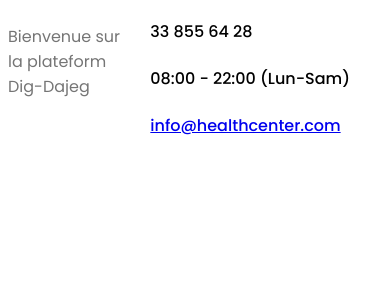
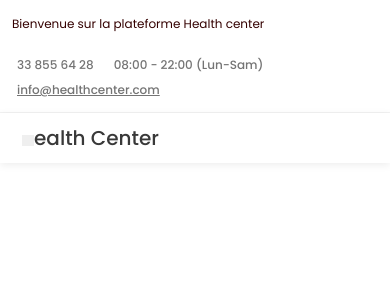
Before and after one commit to sonhibou298/Dig-Dajeg-React, a React (Create React App) app: page / in a window 390 px wide. Shown: the top 300 px of the page. Built offline with nearby package versions, Linux system fonts and the light colour scheme.

Commit message:
FEAT : First Header Done

```diff
--- a/package.json
+++ b/package.json
@@ -6,7 +6,9 @@
     "@testing-library/jest-dom": "^5.16.4",
     "@testing-library/react": "^13.3.0",
     "@testing-library/user-event": "^13.5.0",
+    "bootstrap": "^5.1.3",
     "react": "^18.2.0",
+    "react-bootstrap": "^2.4.0",
     "react-dom": "^18.2.0",
     "react-scripts": "5.0.1",
     "styled-components": "^5.3.5",
--- a/public/index.html
+++ b/public/index.html
@@ -9,6 +9,13 @@
       name="description"
       content="Web site created using create-react-app"
     />
+    <link
+            rel="stylesheet"
+            href="https://cdn.jsdelivr.net/npm/bootstrap@5.1.3/dist/css/bootstrap.min.css"
+            integrity="sha384-1BmE4kWBq78iYhFldvKuhfTAU6auU8tT94WrHftjDbrCEXSU1oBoqyl2QvZ6jIW3"
+            crossorigin="anonymous"
+    />
+    <script src="https://cdn.jsdelivr.net/npm/bootstrap@5.0.2/dist/js/bootstrap.bundle.min.js" integrity="sha384-MrcW6ZMFYlzcLA8Nl+NtUVF0sA7MsXsP1UyJoMp4YLEuNSfAP+JcXn/tWtIaxVXM" crossorigin="anonymous"></script>
     <link rel="apple-touch-icon" href="%PUBLIC_URL%/logo192.png" />
     <!--
       manifest.json provides metadata used when your web app is installed on a
--- a/src/App.js
+++ b/src/App.js
@@ -1,38 +1,19 @@
 
 import './App.css';
-import styled from "styled-components";
+import Header from "./components/Header";
+import React from "react";
+import NavBootstrap from "./components/NavBootstrap";
+import Menu from "./components/Menu";
+
 
 function App() {
   return (
-      <Header>
-        <div className="row">
-            <div className="bienvenue">
-                <p>Bienvenue sur la plateform Dig-Dajeg</p>
-            </div>
-            <div className="info">
-                <span className="phone-icon"><i className="fa fa-phone"></i> 33 855 64 28</span>
-                <span className="date-icon"><i className="fa fa-calendar-plus-o"></i> 08:00 - 22:00 (Lun-Sam)</span>
-                <span className="email-icon"><i className="fa fa-envelope-o"></i> <a href="#">info@healthcenter.com</a></span>
-            </div>
-        </div>
-      </Header>
+      <React.Fragment>
+          <Header/>
+          <Menu/>
+      </React.Fragment>
+
   );
 }
-const Header = styled.header`
-  margin: 0px;
-  padding: 0px;
-  .row{
-    display: flex;
 
-  }
-    p{
-      color: #757575;
-    }
-
-  span{
-    font-weight: 500;
-    display: inline-block;
-    padding: 11px 15px;
-  }
-`
 export default App;
--- a/src/components/Header.js
+++ b/src/components/Header.js
@@ -0,0 +1,31 @@
+import React from 'react';
+import styled from "styled-components";
+
+
+const Header = () => {
+
+    return (
+        <header>
+            <div className="container">
+                <div className="row">
+
+                    <div className="col-md-4 col-sm-5">
+                        <p>Bienvenue sur la plateforme Health center</p>
+                    </div>
+
+                    <div className="col-md-8 col-sm-7 text-align-right">
+                        <span className="phone-icon"><i className="fa fa-phone"></i> 33 855 64 28</span>
+                        <span className="date-icon"><i
+                            className="fa fa-calendar-plus-o"></i> 08:00 - 22:00 (Lun-Sam)</span>
+                        <span className="email-icon"><i className="fa fa-envelope-o"></i> <a
+                            href="#">info@healthcenter.com</a></span>
+                    </div>
+
+                </div>
+            </div>
+        </header>
+
+    )
+}
+
+export default Header;
--- /dev/null
+++ b/src/components/Menu.js
@@ -0,0 +1,37 @@
+import React from 'react';
+
+const Menu = () => {
+
+    return (
+        <section className="navbar navbar-default navbar-static-top" role="navigation">
+            <div className="container">
+
+                <div className="navbar-header">
+                    <button className="navbar-toggle" data-toggle="collapse" data-target=".navbar-collapse">
+                        <span className="icon icon-bar"></span>
+                        <span className="icon icon-bar"></span>
+                        <span className="icon icon-bar"></span>
+                    </button>
+
+
+                    <a href="#" className="navbar-brand"><i className="fa fa-h-square"></i>ealth Center</a>
+                </div>
+
+
+                <div className="collapse navbar-collapse">
+                    <ul className="nav navbar-nav navbar-right">
+                        <li><a href='#'>Acceuil</a></li>
+                        {/*<li><a href="#" className="smoothScroll">A Propos</a></li>*/}
+                        {/*<li><a href="#" className="smoothScroll">Docteurs</a></li>*/}
+                        {/*<li><a href="#" className="smoothScroll">Info</a></li>*/}
+                        {/*<li><a href="#" className="smoothScroll">Contact</a></li>*/}
+                        {/*<a href="#">Menu</a>*/}
+                        {/*<li className="appointment-btn"><a href="#">S'Authentifier</a></li>*/}
+                    </ul>
+                </div>
+
+            </div>
+        </section>
+    )
+}
+export default Menu;
--- /dev/null
+++ b/src/components/NavBootstrap.js
@@ -0,0 +1,40 @@
+import React from 'react';
+import "../navbootstrap.css";
+
+const NavBootstrap = () => {
+
+    return (
+        <section className="navbar navbar-default navbar-static-top" role="navigation">
+            <div className="container">
+
+                <div className="navbar-header">
+                    <button className="navbar-toggle" data-toggle="collapse" data-target=".navbar-collapse">
+                        <span></span>
+                        <span></span>
+                        <span></span>
+                        <span></span>
+                        <span></span>
+                    </button>
+
+
+                    <a href="index.html" className="navbar-brand">ealth Center</a>
+                </div>
+
+
+                <div className="collapse navbar-collapse">
+                    <ul className="nav navbar-nav navbar-right">
+                        <li><a href="#">Acceuil</a></li>
+                        <li><a href="#">A Propos</a></li>
+                        <li><a href="#">Docteurs</a></li>
+                        <li><a href="#">Service</a></li>
+                        <li><a href="#">Contact</a></li>
+                        <li className="appointment-btn"><a href="#">S'Authentifier</a></li>
+                    </ul>
+                </div>
+
+            </div>
+        </section>
+
+    )
+}
+export default NavBootstrap;
--- a/src/index.css
+++ b/src/index.css
@@ -5,3 +5,230 @@ body {
   font-family: 'Poppins', sans-serif;
   overflow-x: hidden;
 }
+/*------------------------------Typographie ------------------------------------*/
+
+h1,
+h2,
+h3,
+h4,
+h5,
+h6 {
+  font-weight: 600;
+  line-height: inherit;
+}
+
+h1,
+h2,
+h3,
+h4 {
+  letter-spacing: -1px;
+}
+
+h5 {
+  font-weight: 500;
+}
+
+h1 {
+  color: #252525;
+  font-size: 5em;
+}
+
+h2 {
+  color: #272727;
+  font-size: 3em;
+  padding-bottom: 10px;
+}
+
+h3 {
+  font-size: 1.8em;
+  line-height: 1.2em;
+  margin-bottom: 0;
+}
+
+h4 {
+  color: #454545;
+  font-size: 1.8em;
+  padding-bottom: 2px;
+}
+
+h6 {
+  letter-spacing: 0;
+  font-weight: normal;
+}
+
+p {
+  color: #340000;
+  font-size: 14px;
+  font-weight: normal;
+  line-height: 24px;
+}
+
+/* ------------------------------------- Header ---------------------------------*/
+header {
+  background: #ffffff;
+  border-bottom: 1px solid #f2f2f2;
+  display: flex;
+  height: 45px;
+}
+
+header .col-md-8 {
+  padding-right: 0;
+}
+
+header p,
+header span {
+  font-size: 12px;
+  line-height: 24px;
+  padding-top: 12px;
+}
+
+header a,
+header span {
+  color: #747474;
+}
+
+header span {
+  font-weight: 500;
+  display: inline-block;
+  padding: 11px 15px;
+}
+
+header span.date-icon {
+  border-left: 1px solid #f2f2f2;
+  border-right: 1px solid #f2f2f2;
+  padding-right: 19px;
+  padding-left: 19px;
+}
+
+header span i {
+  color: #16a085;
+  margin-right: 5px;
+}
+ /* ---------------------Menu --------------------------*/
+
+.navbar-default {
+  background: #ffffff;
+  box-shadow: 0 2px 8px rgba(0, 0, 0, .075);
+  border: none;
+  margin-bottom: 0;
+  padding: 10px;
+}
+
+.navbar-default .navbar-brand {
+  color: #393939;
+  font-weight: 500;
+}
+
+.navbar-default .navbar-brand .fa {
+  color: #16a085;
+}
+
+.navbar-default .navbar-nav li.appointment-btn {
+  margin: 3px 0 0 10px;
+}
+
+.navbar-default .navbar-nav li.appointment-btn a {
+  background: #16a085;
+  border-radius: 3px;
+  color: #ffffff;
+  font-weight: 600;
+  padding-top: 12px;
+  padding-bottom: 12px;
+}
+
+.navbar-default .navbar-nav li.appointment-btn a:hover {
+  background: #ffffff;
+  color: #16a085 !important;
+}
+
+.navbar-default .navbar-nav li a {
+  color: #555555;
+  font-size: 13px;
+  font-weight: 500;
+  padding-right: 20px;
+  padding-left: 20px;
+  -webkit-transition: all ease-in-out 0.4s;
+  transition: all ease-in-out 0.4s;
+}
+
+.navbar-default .navbar-nav>li a:hover {
+  color: #393939 !important;
+}
+
+.navbar-default .navbar-nav>li>a:hover,
+.navbar-default .navbar-nav>li>a:focus {
+  color: #555555;
+  background-color: transparent;
+}
+
+.navbar-default .navbar-nav>.active>a,
+.navbar-default .navbar-nav>.active>a:hover,
+.navbar-default .navbar-nav>.active>a:focus {
+  color: #393939;
+  background-color: transparent;
+}
+
+.navbar-default .navbar-toggle {
+  border: none;
+  padding-top: 10px;
+}
+
+.navbar-default .navbar-toggle .icon-bar {
+  background: #393939;
+  border-color: transparent;
+}
+
+.navbar-default .navbar-toggle:hover,
+.navbar-default .navbar-toggle:focus {
+  background-color: transparent;
+}
+
+
+
+/*---------------------------------------
+     RESPONSIVE STYLES
+  -----------------------------------------*/
+
+@media only screen and (max-width: 1200px) {
+  h1 {
+    font-size: 4em;
+  }
+  h2 {
+    font-size: 2.5em;
+  }
+  h3 {
+    font-size: 1.5em;
+  }
+  header {
+    height: inherit;
+  }
+  header span.date-icon {
+    border: 0;
+    padding-right: 0;
+    padding-left: 0;
+  }
+  header span.email-icon {
+    padding-top: 0;
+  }
+  .navbar-default .navbar-nav li a {
+    padding-right: 15px;
+    padding-left: 15px;
+  }
+}
+
+@media only screen and (max-width: 992px) {
+  .slider .item {
+    background-position: center;
+  }
+  header {
+    padding-bottom: 10px;
+  }
+  header .text-align-right {
+    text-align: left;
+  }
+  header span {
+    padding-top: 0;
+    padding-left: 0;
+    padding-bottom: 0;
+  }
+}
--- /dev/null
+++ b/src/navbootstrap.css
@@ -0,0 +1,44 @@
+.navbar-default {
+    background: #ffffff;
+    box-shadow: 0 2px 8px rgba(0, 0, 0, .075);
+    border: none;
+    margin-bottom: 0;
+    padding: 10px;
+}
+
+.navbar-default .navbar-brand {
+    color: #393939;
+    font-weight: 500;
+}
+
+.navbar-default .navbar-brand .fa {
+    color: #16a085;
+}
+
+.navbar-default .navbar-nav li.appointment-btn {
+    margin: 3px 0 0 10px;
+}
+
+.navbar-default .navbar-nav li.appointment-btn a {
+    background: #16a085;
+    border-radius: 3px;
+    color: #ffffff;
+    font-weight: 600;
+    padding-top: 12px;
+    padding-bottom: 12px;
+}
+
+.navbar-default .navbar-nav li.appointment-btn a:hover {
+    background: #ffffff;
+    color: #16a085 !important;
+}
+
+.navbar-default .navbar-nav li a {
+    color: #555555;
+    font-size: 13px;
+    font-weight: 500;
+    padding-right: 20px;
+    padding-left: 20px;
+    -webkit-transition: all ease-in-out 0.4s;
+    transition: all ease-in-out 0.4s;
+}
```
Also changed, not shown: src/components/Navbar.js (deleted), 1 other file (tests, documents, lock files or other folders).
